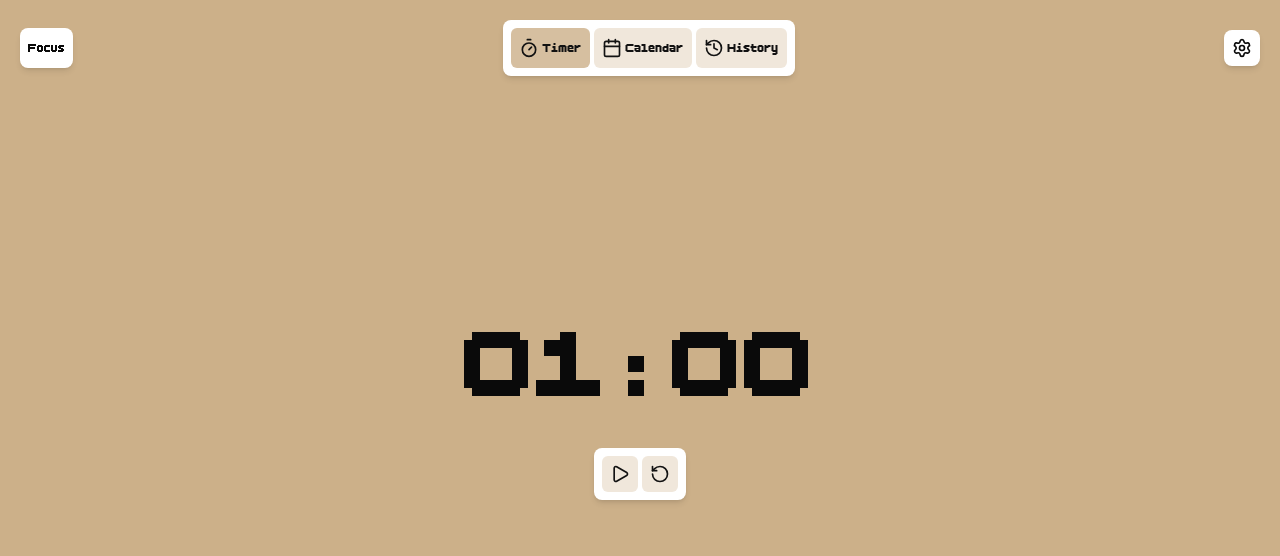
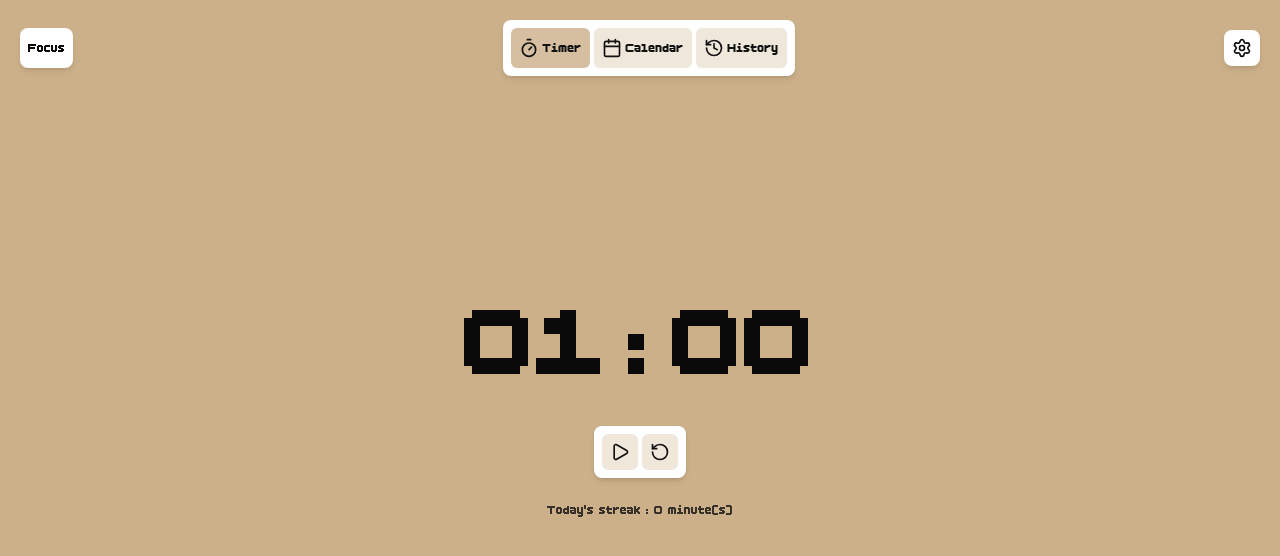
Before and after one commit to tojonirinaAndrian/focusApp, a Next.js app in the folder Frontend/: page / in a window 1280 px wide. Shown: the top 556 px of the page. Built offline with nearby package versions, Linux system fonts and the light colour scheme.

Commit message:
today's Streak added

```diff
--- a/Frontend/src/components/history.tsx
+++ b/Frontend/src/components/history.tsx
@@ -2,19 +2,20 @@ import { useGlobalStore } from "@/store/use-global-store"
 
 export default function HistoryComponent () {
     const {todaysAccumulatedSeconds} = useGlobalStore();
-    const fromSecondsToMinutes = (seconds: number) => {
-        let convertedToMins = 0;
-        while (seconds <= 0) {
-            convertedToMins += 1;
+    const convertToMinutes = (seconds: number) => {
+        let convertedToMins: number = 0;
+        while (seconds >= 0) {
             seconds -= 60;
+            if (seconds < 0) break;
+            convertedToMins++;
         }
-        return seconds;
+        return convertedToMins;
     }
     return (<div className="w-full h-full flex justify-center items-center">
         <div className="p-2 h-[80dvh] w-[80dvh] bg-white shadow-md rounded-md mt-10 space-y-1 overflow-auto">
             <div className="w-full rounded-sm flex justify-between p-3 bg-blueAccent/10 text-black/80">
                 <p>{"Today's session"}</p>
-                <p>{fromSecondsToMinutes(todaysAccumulatedSeconds)} minutes</p>
+                <p>{convertToMinutes(todaysAccumulatedSeconds) + " minute(s)"}</p>
             </div>
         </div>
     </div>)
--- a/Frontend/src/components/pomodoro.tsx
+++ b/Frontend/src/components/pomodoro.tsx
@@ -2,7 +2,7 @@
 
 import { useGlobalStore } from "@/store/use-global-store";
 import { Pause, Play, RotateCcw } from "lucide-react";
-import { useEffect, useRef } from "react";
+import { useEffect, useRef, useState } from "react";
 
 export default function PomodoroComponent () {
     const {
@@ -13,19 +13,36 @@ export default function PomodoroComponent () {
         resetTimer
     } = useGlobalStore();
     const interval = useRef<any>(null);
+
+    const convertToMinutes = (seconds: number) => {
+        let convertedToMins: number = 0;
+        while (seconds >= 0) {
+            seconds -= 60;
+            if (seconds < 0) break;
+            convertedToMins++;
+        }
+        return convertedToMins;
+    }
+    const [todaysStreak, setTodaysStreak] = useState<number>(convertToMinutes(todaysAccumulatedSeconds));
+    useEffect(() => {
+        setTodaysStreak(convertToMinutes(todaysAccumulatedSeconds));
+    }, [todaysAccumulatedSeconds]);
+
     useEffect(() => {
         if (pomodoroIsPlaying === false) {
             clearInterval(interval.current);
         } else {
             let mockSec: number = (currentPomodoroSeconds <= 0) ? 60 : currentPomodoroSeconds;
             let mockMin: number = currentPomodoroMinutes;
+            let accumulated: number = todaysAccumulatedSeconds;
             interval.current = setInterval (() => {
                 if (mockSec === 0) {
                     mockSec = 60;
                 }
                 mockSec--;
                 if (isBreakOrSession === "session") {
-                    setTodaysAccumulatedSeconds(todaysAccumulatedSeconds + 1);
+                    accumulated++;
+                    setTodaysAccumulatedSeconds(accumulated);
                 }
                 if (mockSec === 59) {
                     mockMin--;
@@ -88,6 +105,8 @@ export default function PomodoroComponent () {
                     </button>}
                 </nav>
             </div>
+            <p className="text-center text-black/80">{"Today's streak : " + todaysStreak + " minute(s)"}
+            </p>
         </div>
 
     </div>
```
